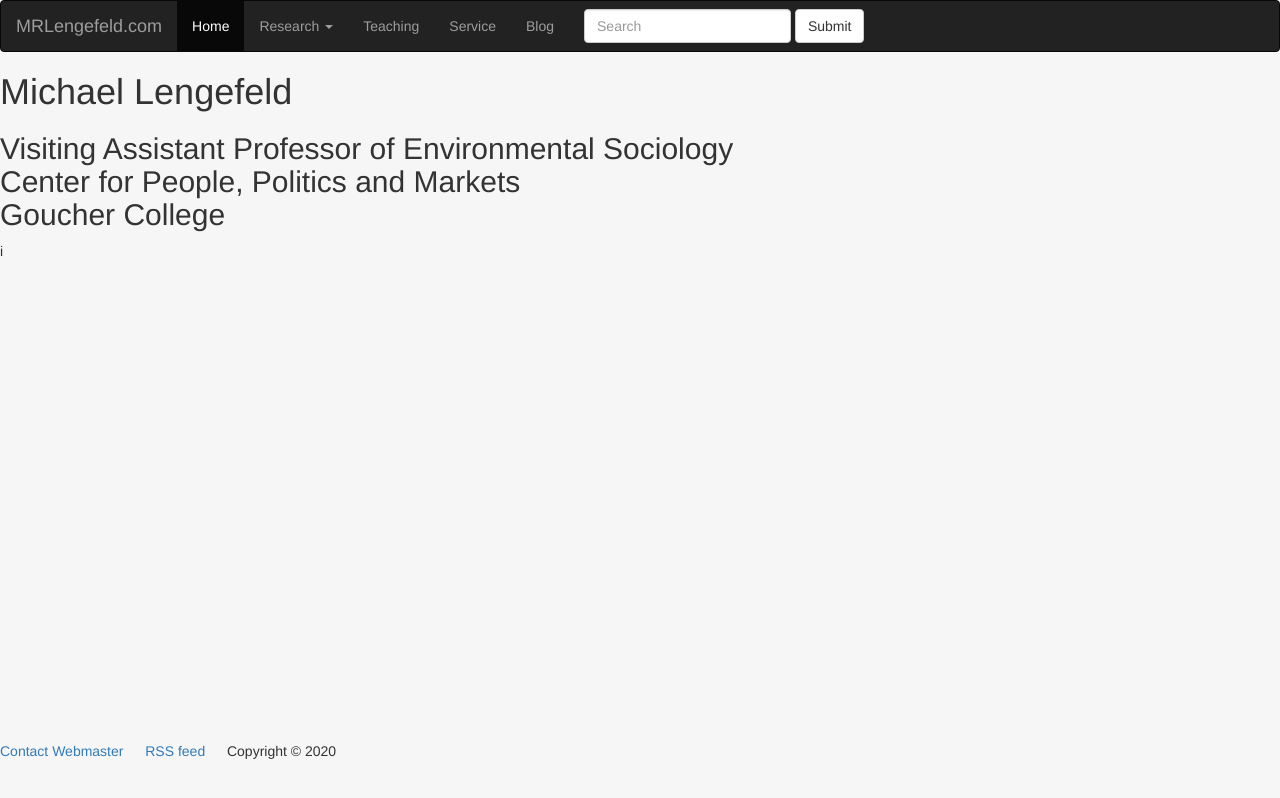
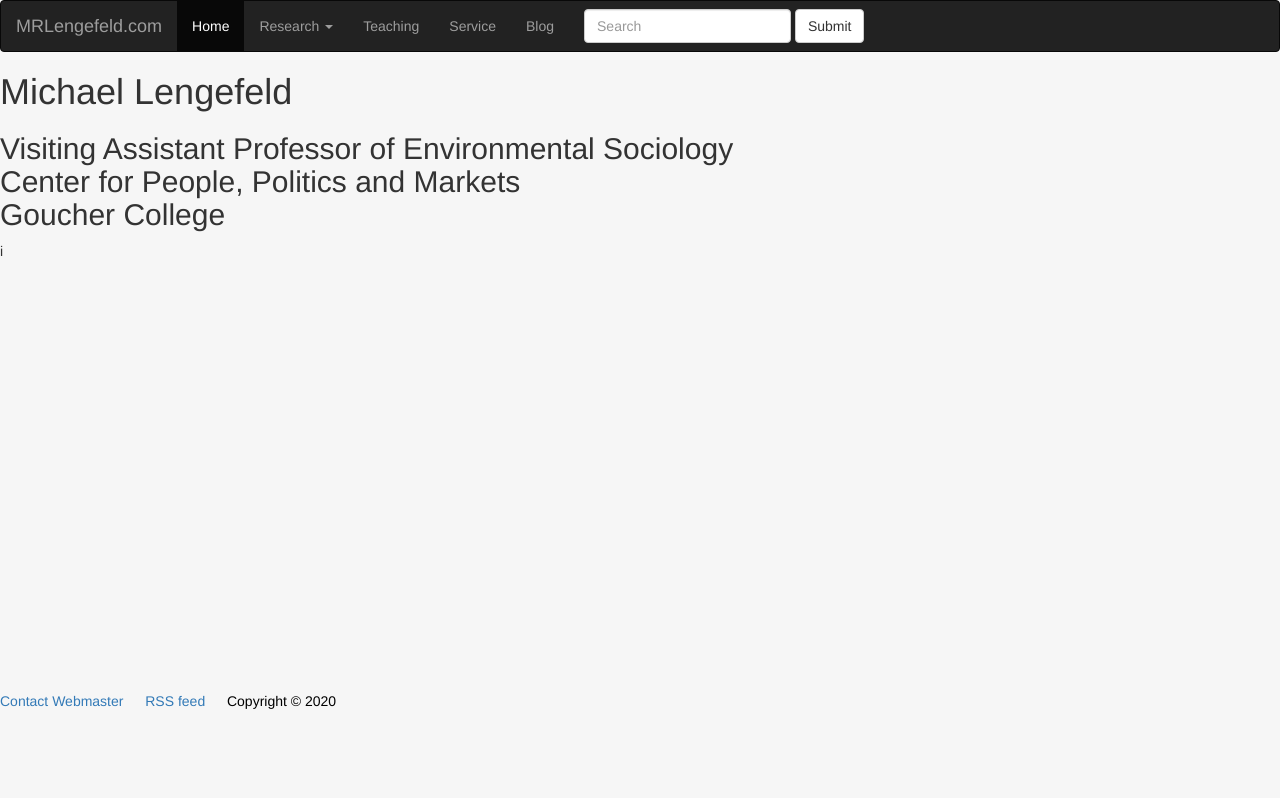
Before and after one commit to resilience1/resilience1.github.io, a Jekyll site: the page index.html, which Jekyll copies as it is, in a window 1280 px wide. Shown: the top 798 px of the page. Built offline with Jekyll 4.4.1, drawn with Linux system fonts in a browser that asks for light colours; nearby versions of some CDN libraries.

Commit message:
Update index.html

```diff
--- a/index.html
+++ b/index.html
@@ -75,12 +75,12 @@
 </div>
     </main>
 <div class=header>
-	    <div class="fakeimg" style="height:500px ;">
+	    <div class="fakeimg" style="height:450px ;">
 	i</div>
 
     <script src="js/main.js"></script>
 	    </body>
-	    <div class="footer">
+	    <div class="footer" style="color:black">
 	  <a href="mailto:mrlengefeld@protonmail.com">Contact Webmaster</a> &emsp;
 				<a href="https://resilience1.github.io/blog/atom.xml">RSS feed</a> &emsp;
 				Copyright © 2020
```
